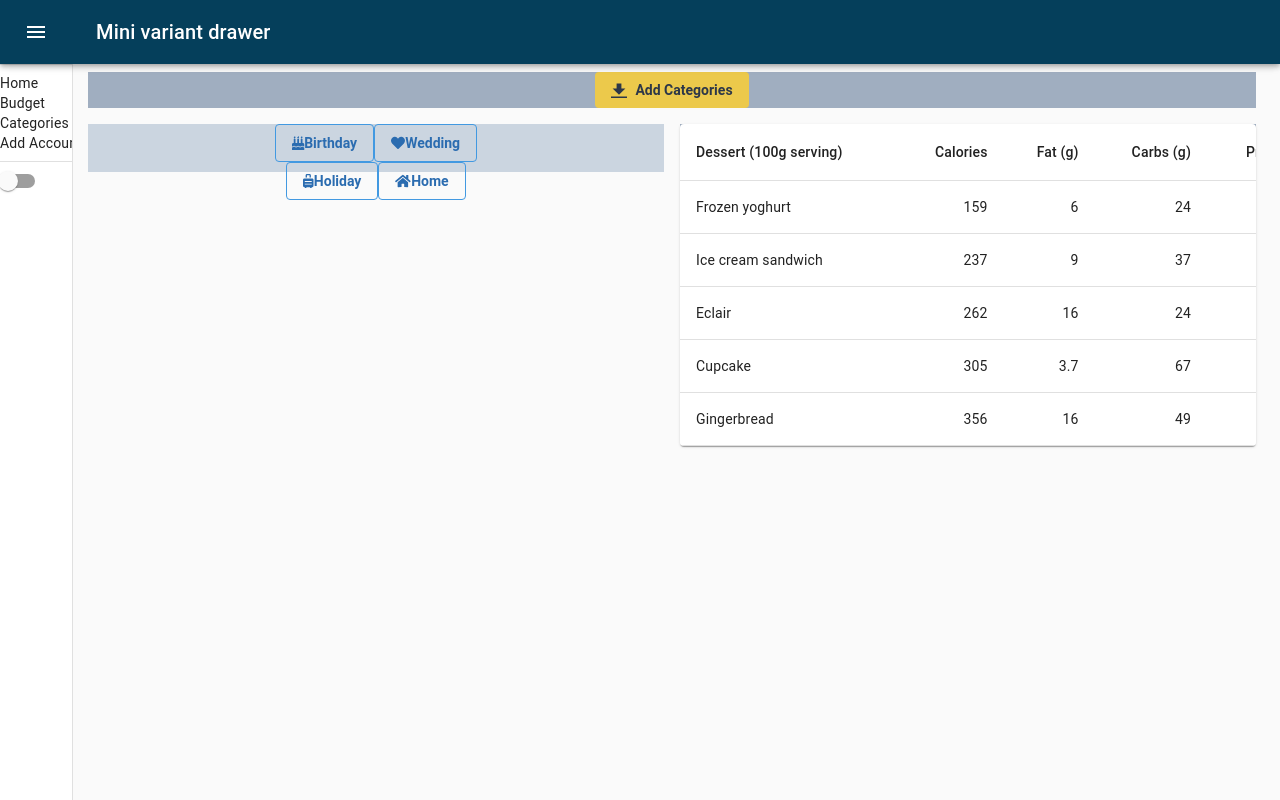
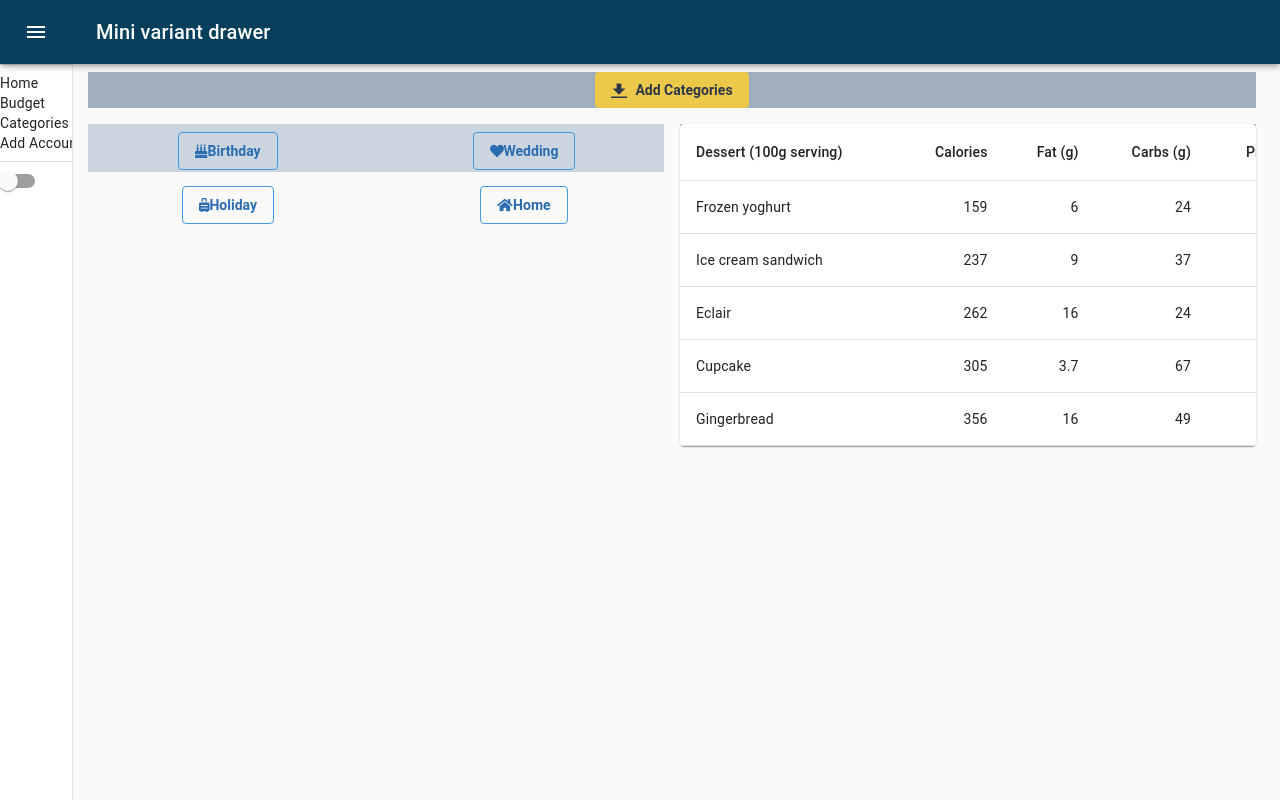
Before and after one commit to 756D6D61/New-Savings-Dashboard, a React (Create React App) app: page /categories in a window 1280 px wide. Built offline with nearby package versions, Linux system fonts and the light colour scheme.

Commit message:
Category button grid

```diff
--- a/src/components/CategoryIcons.js
+++ b/src/components/CategoryIcons.js
@@ -8,22 +8,29 @@ import {
 } from '@fortawesome/free-solid-svg-icons'
 const CategoryIcons = () => {
 	return (
-		<div>
-			<div>
+		<div class="flex flex-wrap -mx-2 overflow-hidden sm:-mx-3 md:-mx-3 lg:-mx-2 xl:-mx-2">
+			<div class="my-2 px-2 w-1/2 overflow-hidden sm:my-3 sm:px-3 sm:w-1/2 md:my-3 md:px-3 md:w-1/2 lg:my-2 lg:px-2 xl:my-2 xl:px-2">
 				<button class="bg-transparent hover:bg-blue-500 text-blue-700 font-semibold hover:text-white py-2 px-4 border border-blue-500 hover:border-transparent rounded">
 					<FontAwesomeIcon icon={faBirthdayCake} />
 					Birthday
 				</button>
+			</div>
+
+			<div class="my-2 px-2 w-1/2 overflow-hidden sm:my-3 sm:px-3 sm:w-1/2 md:my-3 md:px-3 md:w-1/2 lg:my-2 lg:px-2 xl:my-2 xl:px-2">
 				<button class="bg-transparent hover:bg-blue-500 text-blue-700 font-semibold hover:text-white py-2 px-4 border border-blue-500 hover:border-transparent rounded">
 					<FontAwesomeIcon icon={faHeart} />
 					Wedding
 				</button>
 			</div>
-			<div>
+
+			<div class="my-2 px-2 w-1/2 overflow-hidden sm:my-3 sm:px-3 sm:w-1/2 md:my-3 md:px-3 md:w-1/2 lg:my-2 lg:px-2 xl:my-2 xl:px-2">
 				<button class="bg-transparent hover:bg-blue-500 text-blue-700 font-semibold hover:text-white py-2 px-4 border border-blue-500 hover:border-transparent rounded">
 					<FontAwesomeIcon icon={faSuitcaseRolling} />
 					Holiday
 				</button>
+			</div>
+
+			<div class="my-2 px-2 w-1/2 overflow-hidden sm:my-3 sm:px-3 sm:w-1/2 md:my-3 md:px-3 md:w-1/2 lg:my-2 lg:px-2 xl:my-2 xl:px-2">
 				<button class="bg-transparent hover:bg-blue-500 text-blue-700 font-semibold hover:text-white py-2 px-4 border border-blue-500 hover:border-transparent rounded">
 					<FontAwesomeIcon icon={faHome} />
 					Home
```
